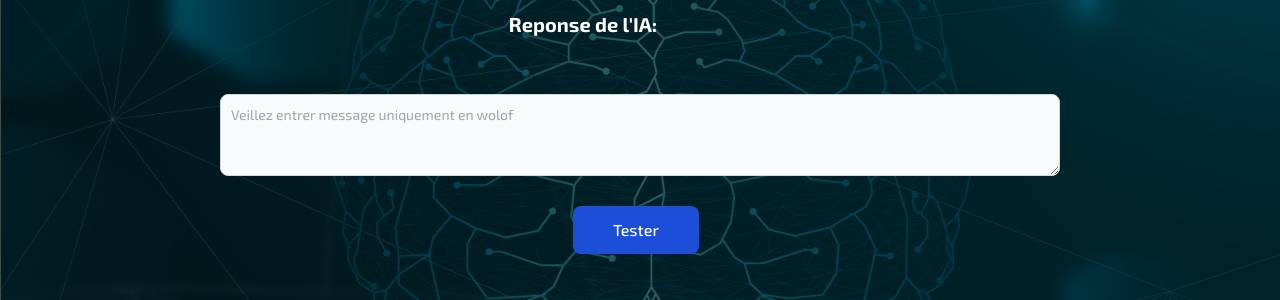
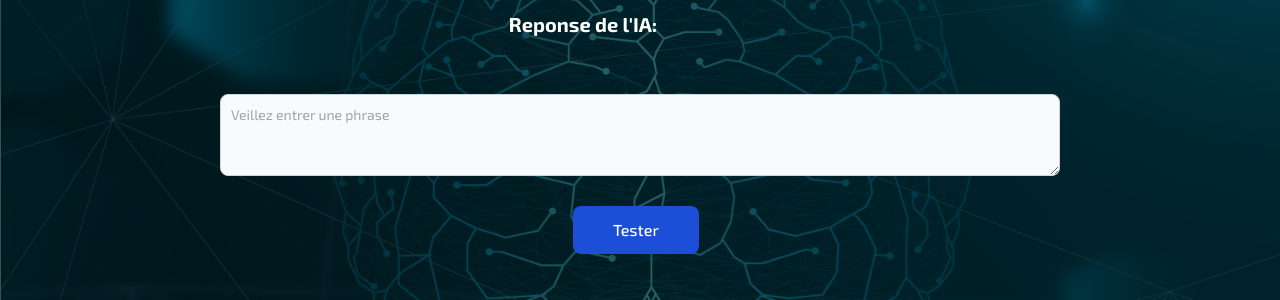
Before and after one commit to Dar-rius/Wolof_IA, a Django app: page /test/ in a window 1280 px wide. Shown: the part 320-620 px from the top of the page. Run offline with Django 4.2, Linux system fonts and the light colour scheme; some libraries are stand-ins or nearby versions.

Commit message:
changer la phrase du placeholder de la page test

```diff
--- a/message_wolof/templates/message_wolof/test.html
+++ b/message_wolof/templates/message_wolof/test.html
@@ -23,7 +23,7 @@
 
             <textarea name="sentence" id="id_test" rows="3"
                 class="outline-none  p-2.5 w-3/4 text-sm text-gray-900 bg-gray-50 rounded-lg border border-gray-300 focus:ring-blue-500 focus:border-blue-500 dark:bg-gray-700 dark:border-gray-600 dark:placeholder-gray-400 dark:text-white dark:focus:ring-blue-500 dark:focus:border-blue-500"
-                placeholder="Veillez entrer message uniquement en wolof"
+                placeholder="Veillez entrer une phrase"
                 required minlength="6"
                 /></textarea>
         </div>
```
